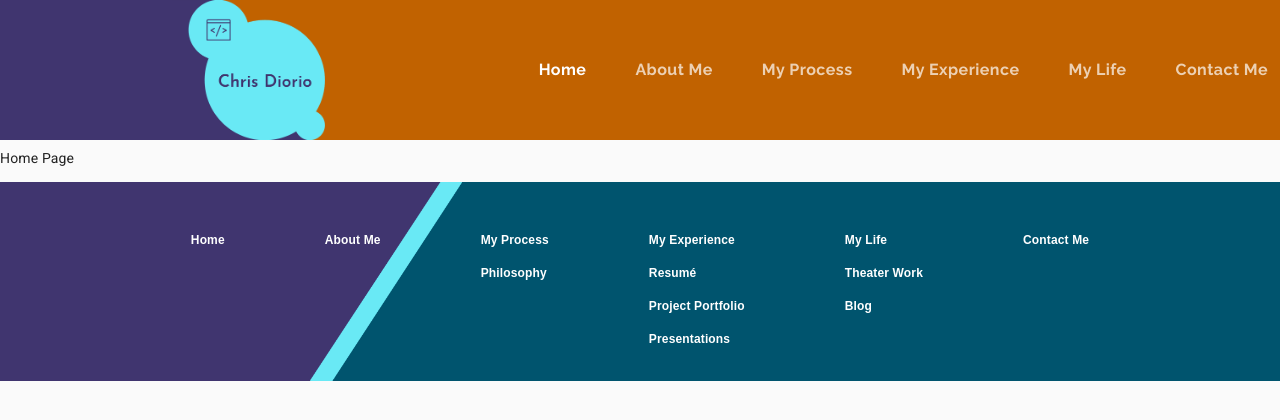
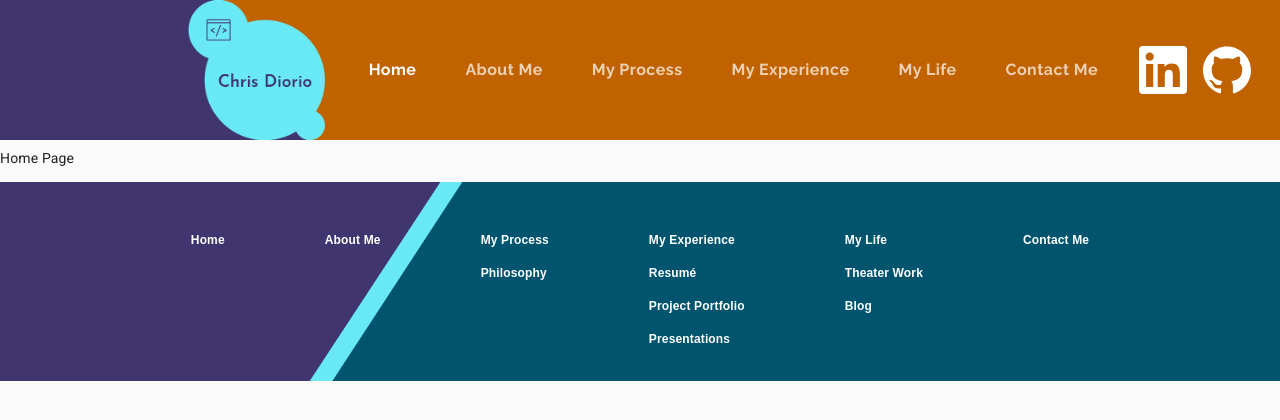
Before and after one commit to PupRiku/portfolio, a Next.js app: page / in a window 1280 px wide. Shown: the top 420 px of the page. Built offline with nearby package versions, Linux system fonts and the light colour scheme.

Commit message:
Add social links

```diff
--- a/src/ui/Header.js
+++ b/src/ui/Header.js
@@ -546,10 +546,48 @@
               className={classes.logoContainer}
               style={{ textDecoration: "none" }}
             >
-              <img src='/assets/headerLogo.png' alt='Chris Diorio Logo' className={classes.logo} />
+              <img
+                src="/assets/headerLogo.png"
+                alt="Chris Diorio Logo"
+                className={classes.logo}
+              />
             </Button>
             {tabs}
             {/* <Hidden lgUp>{drawer}</Hidden> */}
+            <Button
+              style={{ marginLeft: "1.5em" }}
+              component="a"
+              href="https://www.linkedin.com/in/cdiorio"
+              target="_blank"
+              disableRipple
+            >
+              <svg
+                role="img"
+                viewBox="0 0 24 24"
+                xmlns="http://www.w3.org/2000/svg"
+                fill="white"
+              >
+                <title>LinkedIn</title>
+                <path d="M20.447 20.452h-3.554v-5.569c0-1.328-.027-3.037-1.852-3.037-1.853 0-2.136 1.445-2.136 2.939v5.667H9.351V9h3.414v1.561h.046c.477-.9 1.637-1.85 3.37-1.85 3.601 0 4.267 2.37 4.267 5.455v6.286zM5.337 7.433c-1.144 0-2.063-.926-2.063-2.065 0-1.138.92-2.063 2.063-2.063 1.14 0 2.064.925 2.064 2.063 0 1.139-.925 2.065-2.064 2.065zm1.782 13.019H3.555V9h3.564v11.452zM22.225 0H1.771C.792 0 0 .774 0 1.729v20.542C0 23.227.792 24 1.771 24h20.451C23.2 24 24 23.227 24 22.271V1.729C24 .774 23.2 0 22.222 0h.003z" />
+              </svg>
+            </Button>
+            <Button
+              style={{ marginRight: "1.5em" }}
+              component="a"
+              href="https://github.com/PupRiku"
+              target="_blank"
+              disableRipple
+            >
+              <svg
+                role="img"
+                viewBox="0 0 24 24"
+                xmlns="http://www.w3.org/2000/svg"
+                fill="white"
+              >
+                <title>GitHub</title>
+                <path d="M12 .297c-6.63 0-12 5.373-12 12 0 5.303 3.438 9.8 8.205 11.385.6.113.82-.258.82-.577 0-.285-.01-1.04-.015-2.04-3.338.724-4.042-1.61-4.042-1.61C4.422 18.07 3.633 17.7 3.633 17.7c-1.087-.744.084-.729.084-.729 1.205.084 1.838 1.236 1.838 1.236 1.07 1.835 2.809 1.305 3.495.998.108-.776.417-1.305.76-1.605-2.665-.3-5.466-1.332-5.466-5.93 0-1.31.465-2.38 1.235-3.22-.135-.303-.54-1.523.105-3.176 0 0 1.005-.322 3.3 1.23.96-.267 1.98-.399 3-.405 1.02.006 2.04.138 3 .405 2.28-1.552 3.285-1.23 3.285-1.23.645 1.653.24 2.873.12 3.176.765.84 1.23 1.91 1.23 3.22 0 4.61-2.805 5.625-5.475 5.92.42.36.81 1.096.81 2.22 0 1.606-.015 2.896-.015 3.286 0 .315.21.69.825.57C20.565 22.092 24 17.592 24 12.297c0-6.627-5.373-12-12-12" />
+              </svg>
+            </Button>
           </Toolbar>
         </AppBar>
       </ElevationScroll>
```
